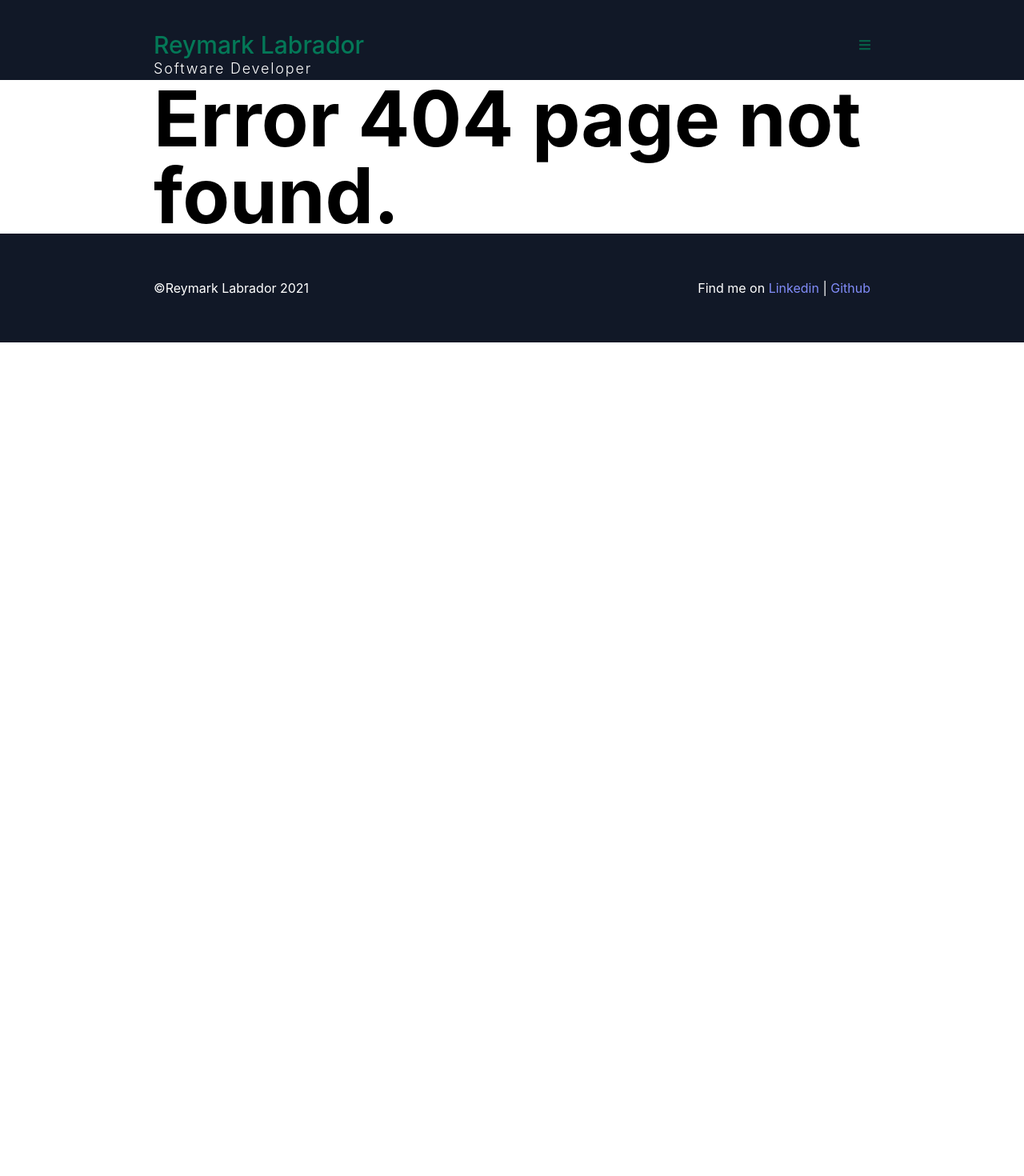
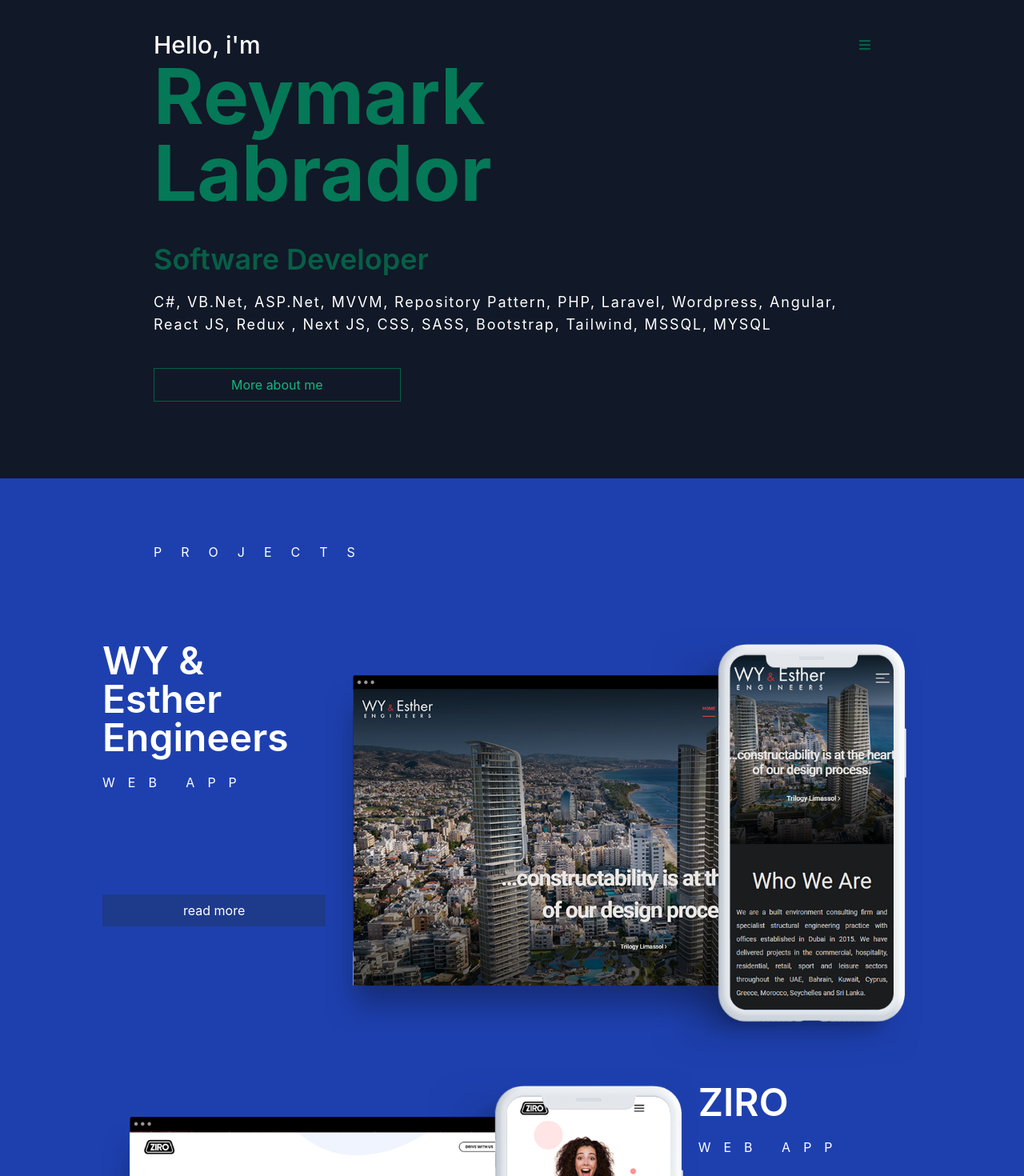
Before and after one commit to reymark-labrador/my-profile, a React (Create React App) app: page / in a window 1280 px wide. Before the commit this address had no page. Shown: the top 1470 px of the page at 80% size. Before the commit the page ends 800 px from the top, so only its background shows below. Built offline with nearby package versions, Linux system fonts and the light colour scheme.

Commit message:
Fix: Update browser history to hash router due to github page issue.

```diff
--- a/src/components/header/Menu.tsx
+++ b/src/components/header/Menu.tsx
@@ -3,8 +3,6 @@ import { CloseButton } from './CloseButton';
 import { Container } from '../container';
 
 export const Menu: React.FC = () => {
-    const rootUrl: any = process.env.REACT_APP_ROOT_URL;
-
     return (
         <div className="bg-blue-800 flex flex-col h-screen">
             <div className="pt-10 ">
@@ -16,9 +14,9 @@ export const Menu: React.FC = () => {
             </div>
             <div className="flex justify-center m-auto">
                 <div className="flex flex-col justify-center items-center">
-                    <MenuItem label="Home" link={rootUrl}/>
-                    <MenuItem label="About" link={rootUrl + "/about"}/>
-                    <MenuItem label="Portfolio" link={rootUrl + "/portfolio"}/>
+                    <MenuItem label="Home" link={"/"}/>
+                    <MenuItem label="About" link={"/about"}/>
+                    <MenuItem label="Portfolio" link={"/portfolio"}/>
                 </div>
             </div>
         </div>
--- a/src/components/header/big-header.tsx
+++ b/src/components/header/big-header.tsx
@@ -3,7 +3,6 @@ import { BurgerButton } from './BurgerButton';
 
 export const BigHeader: React.FC = () => {
     const history = useHistory();
-    const abountLink = process.env.REACT_APP_ROOT_URL + "/about";
 
     return (
         <div className="pb-24">
@@ -25,7 +24,7 @@ export const BigHeader: React.FC = () => {
                     C#, VB.Net, ASP.Net, MVVM, Repository Pattern, PHP, Laravel, Wordpress, Angular, React JS, Redux , Next JS, CSS, SASS, Bootstrap, Tailwind, MSSQL, MYSQL
                 </p>
             </div>
-            <button onClick={() => history.push(abountLink)} className="border border-green-800 text-green-500 hover:bg-green-800 hover:text-white py-2 px-0 md:px-24 w-full md:w-auto">
+            <button onClick={() => history.push("/about")} className="border border-green-800 text-green-500 hover:bg-green-800 hover:text-white py-2 px-0 md:px-24 w-full md:w-auto">
                 More about me
             </button>
         </div>
--- a/src/components/header/small-header.tsx
+++ b/src/components/header/small-header.tsx
@@ -2,13 +2,11 @@ import { Link } from "react-router-dom";
 import { BurgerButton } from './BurgerButton';
 
 export const SmallHeader: React.FC = () => {
-    const rootUrl: any = process.env.REACT_APP_ROOT_URL;
-
     return (
         <div className="flex flex-col">
             <div className="flex justify-between items-center h-8">
                 <div className="text-xl md:text-3xl text-green-700 font-medium">
-                    <Link to={rootUrl}>
+                    <Link to={"/"}>
                         Reymark Labrador
                     </Link>
                 </div>
--- a/src/index.tsx
+++ b/src/index.tsx
@@ -1,13 +1,13 @@
 import ReactDOM from 'react-dom';
-import { BrowserRouter } from "react-router-dom";
+import { HashRouter } from "react-router-dom";
 import './index.css';
 import reportWebVitals from './reportWebVitals';
 import { Layout } from './components/layout';
 
 ReactDOM.render(
-  <BrowserRouter>
+  <HashRouter>
     <Layout />
-  </BrowserRouter>,
+  </HashRouter>,
   document.getElementById('root')
 );
 
--- a/src/pages/portfolio/projects.tsx
+++ b/src/pages/portfolio/projects.tsx
@@ -9,7 +9,7 @@ export const Projects = [
         type: "WEB APP",
         imgSrc: wyeesImg,
         imgTitle: "wyees",
-        readMoreLink: "/my-profile/portfolio/wy-esther-enginners",
+        readMoreLink: "/portfolio/wy-esther-enginners",
         reverse: false,
         shortDescription: "Wordpress webapp for structural engineering",
         description: "They are a built environment consulting firm and specialist structural engineering practice with offices established in Dubai in 2015. They have delivered projects in the commercial, hospitality, residential, retail, sport and leisure sectors throughout the UAE, Bahrain, Kuwait, Cyprus, Greece, Morocco, Seychelles and Sri Lanka.",
@@ -21,7 +21,7 @@ export const Projects = [
         type: "WEB APP",
         imgSrc: ziroImg,
         imgTitle: "ziro",
-        readMoreLink: "/my-profile/portfolio/ziro",
+        readMoreLink: "/portfolio/ziro",
         reverse: true,
         shortDescription: "React JS webapp for ride-hailing",
         description: "ZIRO is a ride-hailing app. This landing page was created with the use of React JS and API integration.",
@@ -33,7 +33,7 @@ export const Projects = [
         type: "WEB APP",
         imgSrc: sodImg,
         imgTitle: "sod",
-        readMoreLink: "/my-profile/portfolio/school-of-disruption",
+        readMoreLink: "/portfolio/school-of-disruption",
         reverse: false,
         shortDescription: "Wordpress webapp for School of Disruption",
         description: "They want to inspire & empower the workforce of the future and provide them with the tools and capabilities to future-proof their business in an Age of Disruption.",
--- a/src/routes/index.tsx
+++ b/src/routes/index.tsx
@@ -5,14 +5,12 @@ import { Portfolio, PortfolioSingle } from "../pages/portfolio";
 import { NotFound } from "../pages/notFound";
 
 export const Routes: React.FC = () => {
-    const rootUrl = process.env.REACT_APP_ROOT_URL;
-
     return (
         <Switch>
-            <Route path={rootUrl} exact component={Main} />
-            <Route path={rootUrl + "/about"} exact component={AboutMe} />
-            <Route path={rootUrl + "/portfolio"} exact component={Portfolio} />
-            <Route path={rootUrl + "/portfolio/:id"} exact component={PortfolioSingle} />
+            <Route path={"/"} exact component={Main} />
+            <Route path={"/about"} exact component={AboutMe} />
+            <Route path={"/portfolio"} exact component={Portfolio} />
+            <Route path={"/portfolio/:id"} exact component={PortfolioSingle} />
             <Route component={NotFound} />
         </Switch>
     );
```
